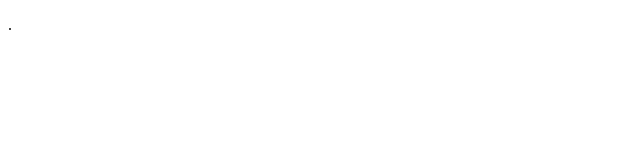
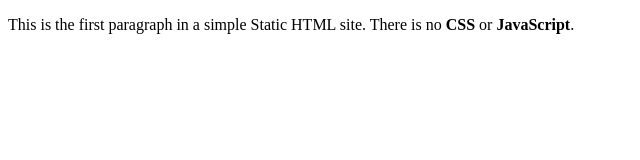
Before and after one commit to Pavan-Gunda/static, a plain HTML site: page index.html in a window 1280 px wide. Shown: the whole page, without its empty margins (0-640 px from the left). Drawn offline with Linux system fonts and the light colour scheme.

Commit message:
error solved

```diff
--- a/index.html
+++ b/index.html
@@ -4,6 +4,6 @@
     <title>Static HTML Site</title>
   </head>
   <body>
-    <p>.</p>
+    <p>This is the first paragraph in a simple Static HTML site. There is no <strong>CSS</strong> or <strong>JavaScript</strong>.</p>
   </body>
 </html>
```
